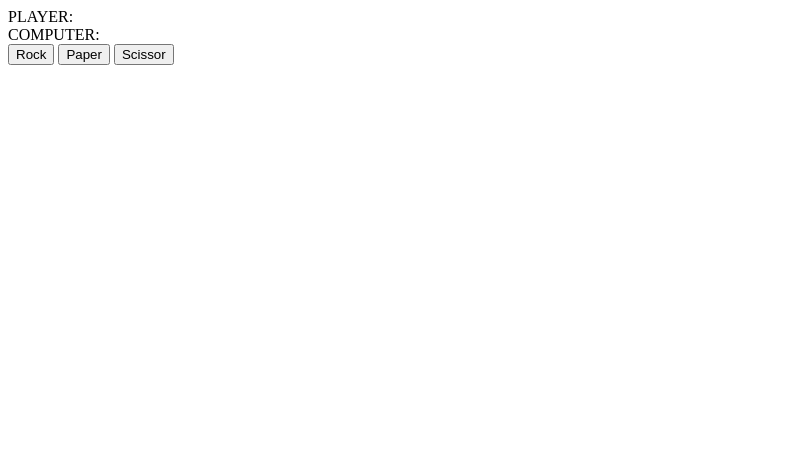
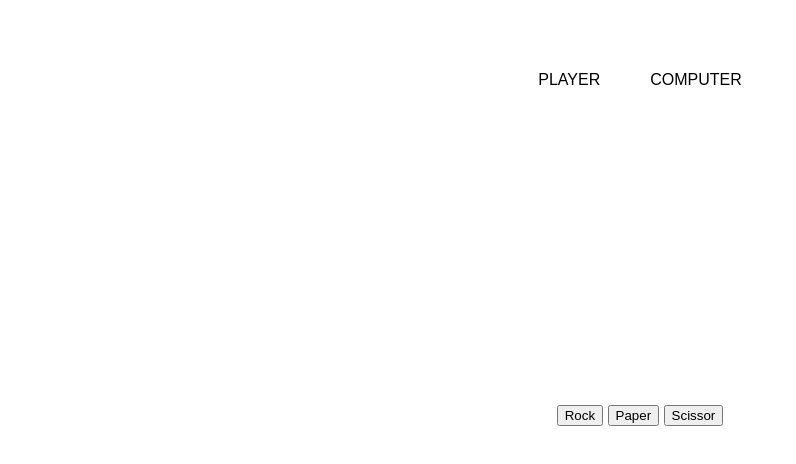
Before and after one commit to prabinpkrl/rock-paper-scissors, a plain HTML site: page index.html in a window 1280 px wide. Shown: the whole page, without its empty margins (0-796 px from the left). Drawn offline with Linux system fonts and the light colour scheme.

Commit message:
make some change but doesnot work:)

```diff
--- a/index.html
+++ b/index.html
@@ -3,23 +3,29 @@
 <head>
     <meta charset="UTF-8">
     <meta name="viewport" content="width=device-width, initial-scale=1.0">
+    <link rel="stylesheet" href="style.css">
     <title>Rock-Paper-Scissor</title>
     <script src="index.js" defer></script>
 </head>
 <body>
-    <div id="playerselect">PLAYER:</div>
-    <div id="computerselect">COMPUTER:</div>
-
+    <div class="select">
+        <div id="playerselect">PLAYER</div>
+        <div id="computerselect">COMPUTER</div>
+    </div>
     <div class="choice">
         <button onclick="playRound('rock')">Rock</button>
         <button onclick="playRound('paper')">Paper</button>
         <button onclick="playRound('scissor')">Scissor</button>
 
     </div>
-    <div id="resultdisplay"></div>
-    <div id="playercount"></div>
-    <div id="computercount"></div>
-    <div id="winorlose"></div>
+    <div class="display">
+        <div id="resultdisplay"></div>
+        <div id="playercount"></div>
+        <div id="computercount"></div>
+        <div id="winorlose"></div>
+        <!-- <button onclick="restart()">Reset</button> -->
+    </div>
+
 
 
 
--- a/style.css
+++ b/style.css
@@ -0,0 +1,15 @@
+body{
+    font-family:Arial, Helvetica, sans-serif;
+    display: flex;
+    flex-direction: column;
+    align-items: center;
+
+}
+.select{
+    display: flex;
+    flex-direction: row;
+    gap: 50px;
+    margin-top: 5%;
+    margin-bottom: 25%;
+
+}
```
